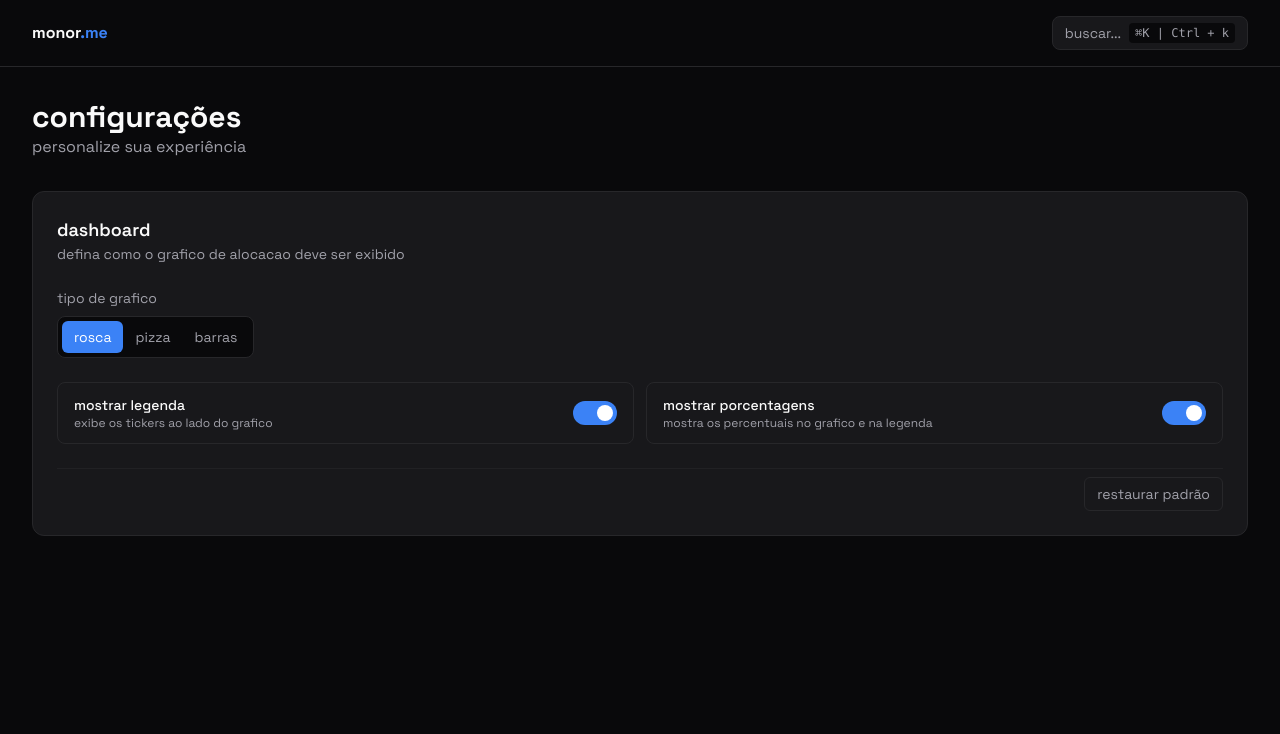
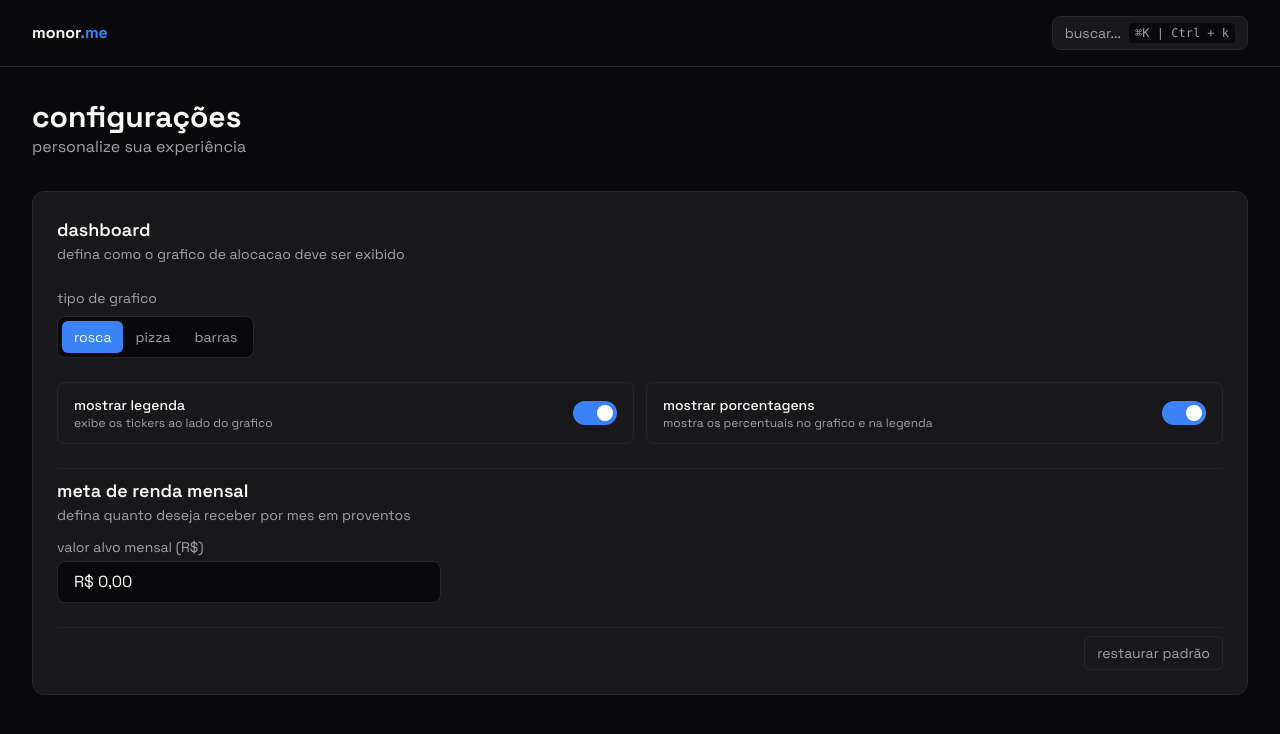
Before and after one commit to leonardoamsilva/monor.me, a React (Vite) app: page /settings in a window 1280 px wide. Shown: the top 734 px of the page. Built offline with nearby package versions, Linux system fonts and the light colour scheme; no server answers.

Commit message:
feat: add monthly income goal with dashboard progress

```diff
--- /dev/null
+++ b/src/components/ui/MoneyInput.jsx
@@ -0,0 +1,44 @@
+import { forwardRef } from "react";
+
+function formatCurrencyInput(value) {
+  return value.toLocaleString('pt-BR', { style: 'currency', currency: 'BRL' });
+}
+
+function parseCurrencyInput(value) {
+  const onlyDigits = value.replace(/\D/g, '');
+  if (!onlyDigits) return 0;
+  return Number(onlyDigits) / 100;
+}
+
+const MoneyInput = forwardRef(function MoneyInput(
+  { label, id, value = 0, onValueChange, placeholder = "R$ 0,00", ...props },
+  ref
+) {
+  function handleChange(event) {
+    const parsedValue = parseCurrencyInput(event.target.value);
+    onValueChange?.(parsedValue);
+  }
+
+  return (
+    <div className="flex flex-col gap-1">
+      {label && (
+        <label htmlFor={id} className="text-sm text-muted">
+          {label}
+        </label>
+      )}
+      <input
+        ref={ref}
+        id={id}
+        type="text"
+        inputMode="numeric"
+        value={formatCurrencyInput(Number(value) || 0)}
+        onChange={handleChange}
+        className="bg-bg border border-border rounded-lg px-4 py-2 text-text placeholder:text-muted/50 focus:outline-none focus:border-accent transition-colors"
+        placeholder={placeholder}
+        {...props}
+      />
+    </div>
+  );
+});
+
+export default MoneyInput;
--- a/src/hooks/useSettings.jsx
+++ b/src/hooks/useSettings.jsx
@@ -6,6 +6,7 @@ export const DEFAULT_SETTINGS = {
   dashboardChartType: 'donut',
   dashboardChartShowLegend: true,
   dashboardChartShowLabels: true,
+  incomeGoalMonthly: 0,
 };
 
 function safeParseSettings(raw) {
--- a/src/pages/Dashboard.jsx
+++ b/src/pages/Dashboard.jsx
@@ -4,6 +4,7 @@ import AllocationChart from "../components/AllocationChart";
 import { useDividends } from "../hooks/useDividends";
 import { useCurrentMonth } from "../hooks/useCurrentMonth";
 import { useSettings } from "../hooks/useSettings";
+import { formatCurrency } from "../utils/format";
 
 function Dashboard() {
   const { fiis, refreshingQuotes, refreshFiisQuotes } = useFiis();
@@ -28,6 +29,11 @@ function Dashboard() {
   }, 0);
   const monthlyIncome = fiis.reduce((total, fii) => total + Number(fii.rendaMensal), 0);
   const yieldMonthly = totalInvested > 0 ? (monthlyIncome / totalInvested) * 100 : 0;
+  const incomeGoalMonthly = Number(settings.incomeGoalMonthly ?? 0);
+  const incomeGoalProgress = incomeGoalMonthly > 0
+    ? Math.min((monthlyIncome / incomeGoalMonthly) * 100, 100)
+    : 0;
+  const incomeGoalRemaining = Math.max(incomeGoalMonthly - monthlyIncome, 0);
 
   const totalAtivos = fiis.length;
   const totalQuotas = fiis.reduce((total, fii) => total + fii.cotas, 0);
@@ -60,25 +66,57 @@ function Dashboard() {
       </header>
 
       <div className="grid grid-cols-1 md:grid-cols-3 gap-6 mb-8">
-        <Card title="valor da carteira" value={`R$ ${totalCurrentValue.toFixed(2)}`} />
-        <Card title="renda mensal (estimativa)" value={`R$ ${monthlyIncome.toFixed(2)}`} />
+        <Card title="valor da carteira" value={formatCurrency(totalCurrentValue)} />
+        <Card title="renda mensal (estimativa)" value={formatCurrency(monthlyIncome)} />
         <Card title="yield médio (mensal)" value={`${yieldMonthly.toFixed(2)}%`} />
+      </div>
+
+      <div className="bg-surface border border-border rounded-xl p-6 mb-8">
+        <div className="flex items-start justify-between gap-4">
+          <div>
+            <h2 className="text-xl font-semibold">meta de renda mensal</h2>
+            <p className="text-sm text-muted">
+              {incomeGoalMonthly > 0
+                ? `${formatCurrency(monthlyIncome)} de ${formatCurrency(incomeGoalMonthly)} atingidos`
+                : "defina uma meta em configurações para acompanhar seu progresso"}
+            </p>
+          </div>
+          {incomeGoalMonthly > 0 && (
+            <strong className="text-2xl text-text">{incomeGoalProgress.toFixed(1)}%</strong>
+          )}
+        </div>
+
+        {incomeGoalMonthly > 0 && (
+          <>
+            <div className="mt-4 h-2 w-full rounded-full bg-bg border border-border overflow-hidden">
+              <div
+                className="h-full bg-accent transition-all duration-300"
+                style={{ width: `${incomeGoalProgress}%` }}
+              />
+            </div>
+            <p className="mt-3 text-sm text-muted">
+              {incomeGoalRemaining > 0
+                ? `faltam ${formatCurrency(incomeGoalRemaining)} para bater a meta.`
+                : "meta atingida. parabens!"}
+            </p>
+          </>
+        )}
       </div>
 
       <div className="grid grid-cols-1 md:grid-cols-3 gap-6 mb-8">
         <Card
           title="proventos reais do mês"
-          value={loadingDividends ? "carregando..." : `R$ ${monthlyPortfolioTotal.toFixed(2)}`}
+          value={loadingDividends ? "carregando..." : formatCurrency(monthlyPortfolioTotal)}
           info="Estimativa baseada na posicao atual. O direito ao provento depende da data-com e da data de compra."
         />
         <Card
           title="proventos reais no ano"
-          value={loadingDividends ? "carregando..." : `R$ ${yearlyPortfolioTotal.toFixed(2)}`}
+          value={loadingDividends ? "carregando..." : formatCurrency(yearlyPortfolioTotal)}
           info={`Acumulado no ano usando a posicao atual para os meses consultados.${yearlyPeriodLabel ? ` Periodo: ${yearlyPeriodLabel}.` : ''}`}
         />
         <Card
           title="proventos reais (todos os anos)"
-          value={loadingDividends ? "carregando..." : `R$ ${allTimePortfolioTotal.toFixed(2)}`}
+          value={loadingDividends ? "carregando..." : formatCurrency(allTimePortfolioTotal)}
           info={`Acumulado total desde a entrada do usuario.${allTimePeriodLabel ? ` Periodo: ${allTimePeriodLabel}.` : ''}`}
         />
       </div>
@@ -86,7 +124,7 @@ function Dashboard() {
       <div className="grid grid-cols-2 md:grid-cols-2 gap-6">
         <Card title="total de ativos" value={totalAtivos} />
         <Card title="total de cotas na carteira" value={totalQuotas} />
-        <Card title="renda anual (estimativa)" value={`R$ ${yearlyIncome.toFixed(2)}`} />
+        <Card title="renda anual (estimativa)" value={formatCurrency(yearlyIncome)} />
         {higherPosition && (
           <Card title="maior posição" value={higherPosition.ticker} />
         )}
--- a/src/pages/Settings.jsx
+++ b/src/pages/Settings.jsx
@@ -1,4 +1,5 @@
 import { useSettings } from "../hooks/useSettings";
+import MoneyInput from "../components/ui/MoneyInput";
 
 const CHART_OPTIONS = [
   { value: 'donut', label: 'rosca' },
@@ -30,6 +31,10 @@ function Toggle({ checked, onChange, label, description }) {
 
 function Settings() {
   const { settings, updateSetting, resetSettings } = useSettings();
+
+  function handleIncomeGoalChange(value) {
+    updateSetting('incomeGoalMonthly', value);
+  }
 
   return (
     <div className="min-h-screen p-8">
@@ -78,6 +83,22 @@ function Settings() {
           />
         </div>
 
+        <div className="pt-2 border-t border-border/60 space-y-3">
+          <div>
+            <h2 className="text-lg font-semibold text-text">meta de renda mensal</h2>
+            <p className="text-sm text-muted">defina quanto deseja receber por mes em proventos</p>
+          </div>
+
+          <div className="max-w-sm">
+            <MoneyInput
+              id="income-goal"
+              label="valor alvo mensal (R$)"
+              value={Number(settings.incomeGoalMonthly ?? 0)}
+              onValueChange={handleIncomeGoalChange}
+            />
+          </div>
+        </div>
+
         <div className="pt-2 border-t border-border/60 flex justify-end">
           <button
             type="button"
```
